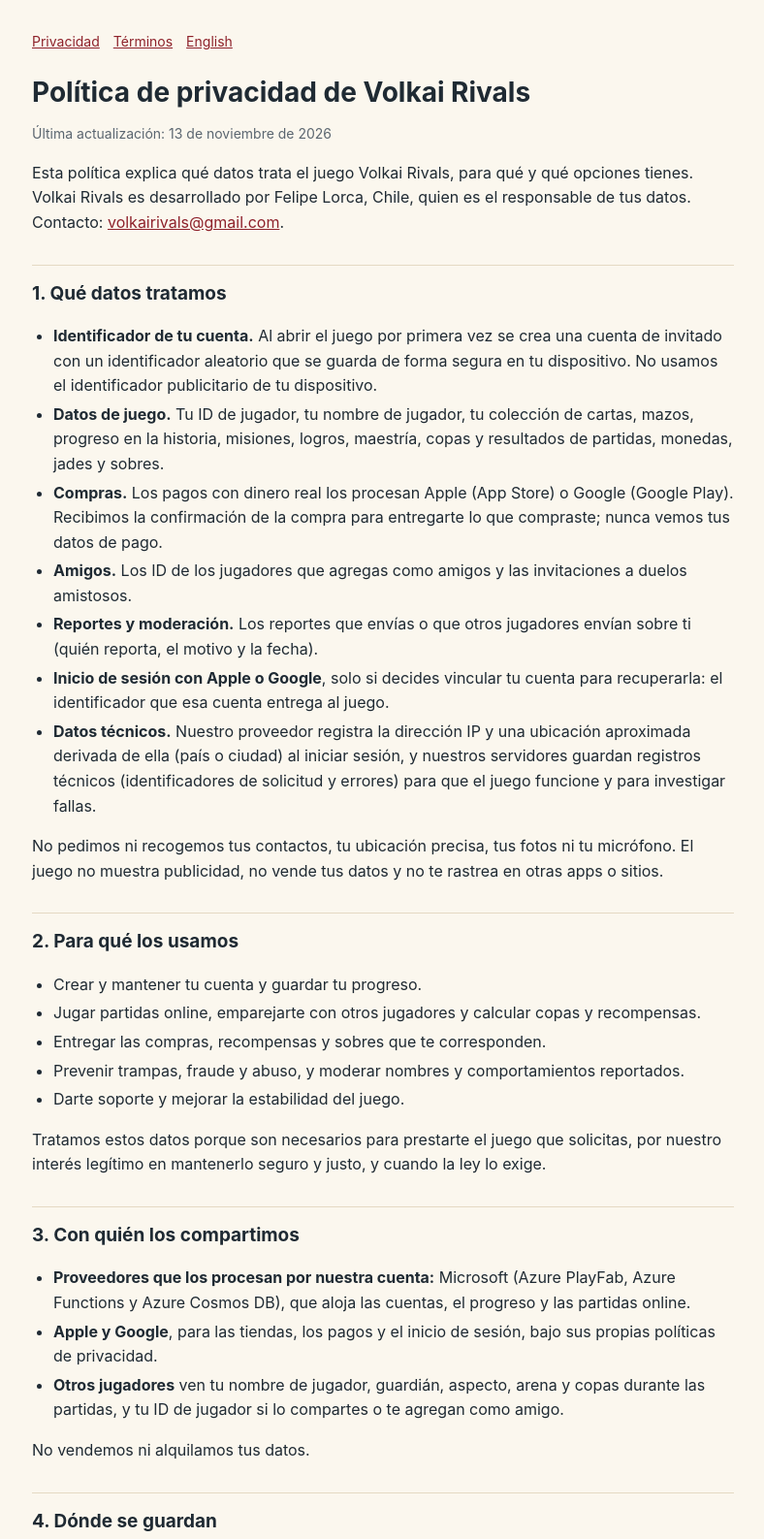
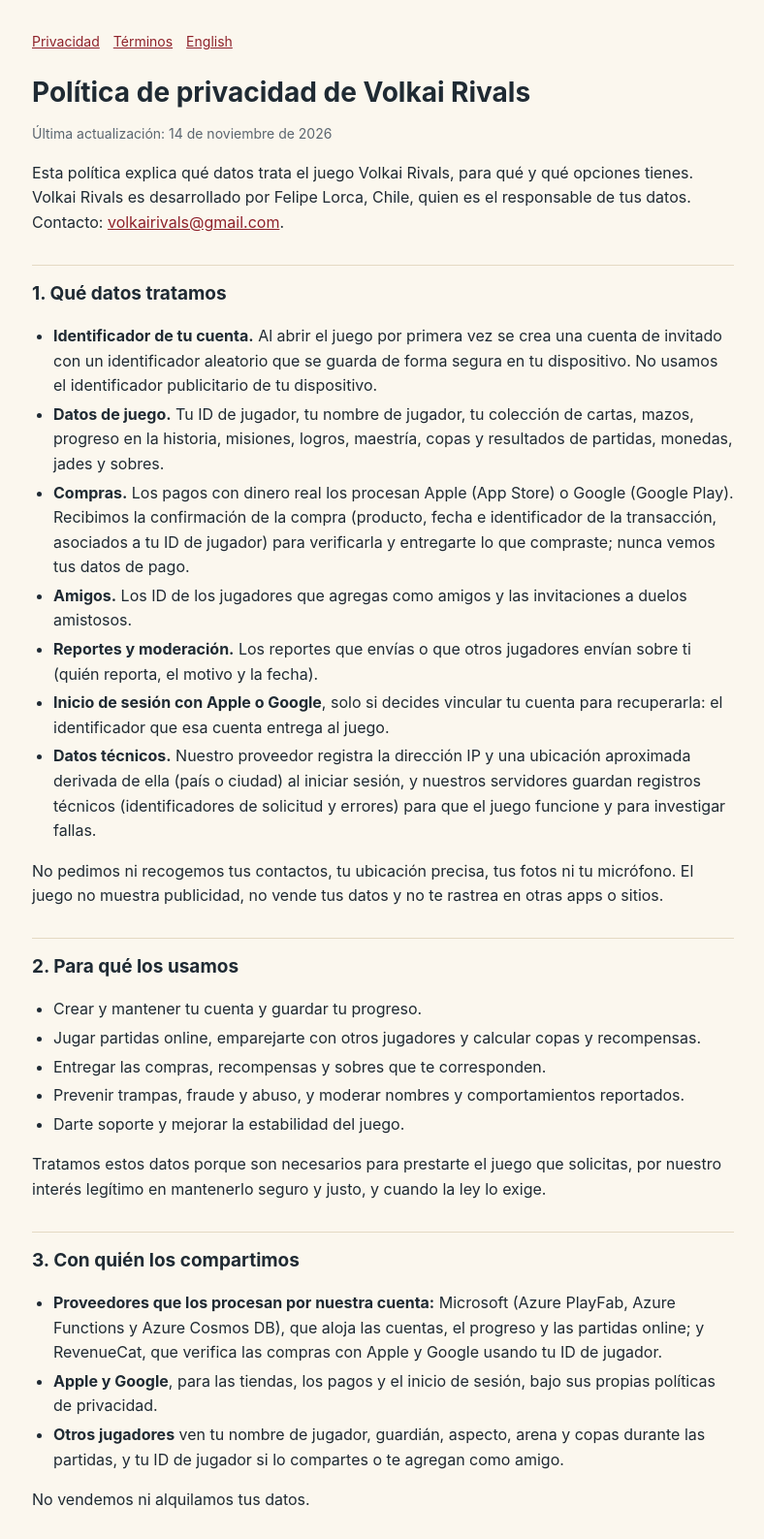
Before and after one commit to volkairivals/volkairivals.github.io, a plain HTML site: page privacidad.html in a window 1280 px wide. Shown: the top 1587 px of the page at 97% size, without its empty margins (245-1033 px from the left). Drawn offline with Linux system fonts and the light colour scheme.

Commit message:
Privacy policy: RevenueCat verifies purchases (processor), purchase data detail

```diff
--- a/privacidad.html
+++ b/privacidad.html
@@ -21,14 +21,14 @@ nav { display: flex; gap: 14px; flex-wrap: wrap; margin-bottom: 24px; font-size:
 <nav><a href="privacidad.html">Privacidad</a><a href="terminos.html">Términos</a><a href="privacy.html">English</a></nav>
 
 <h1>Política de privacidad de Volkai Rivals</h1>
-<p class="muted">Última actualización: 13 de noviembre de 2026</p>
+<p class="muted">Última actualización: 14 de noviembre de 2026</p>
 <p>Esta política explica qué datos trata el juego Volkai Rivals, para qué y qué opciones tienes. Volkai Rivals es desarrollado por Felipe Lorca, Chile, quien es el responsable de tus datos. Contacto: <a href="mailto:volkairivals@gmail.com">volkairivals@gmail.com</a>.</p>
 
 <h2>1. Qué datos tratamos</h2>
 <ul>
 <li><b>Identificador de tu cuenta.</b> Al abrir el juego por primera vez se crea una cuenta de invitado con un identificador aleatorio que se guarda de forma segura en tu dispositivo. No usamos el identificador publicitario de tu dispositivo.</li>
 <li><b>Datos de juego.</b> Tu ID de jugador, tu nombre de jugador, tu colección de cartas, mazos, progreso en la historia, misiones, logros, maestría, copas y resultados de partidas, monedas, jades y sobres.</li>
-<li><b>Compras.</b> Los pagos con dinero real los procesan Apple (App Store) o Google (Google Play). Recibimos la confirmación de la compra para entregarte lo que compraste; nunca vemos tus datos de pago.</li>
+<li><b>Compras.</b> Los pagos con dinero real los procesan Apple (App Store) o Google (Google Play). Recibimos la confirmación de la compra (producto, fecha e identificador de la transacción, asociados a tu ID de jugador) para verificarla y entregarte lo que compraste; nunca vemos tus datos de pago.</li>
 <li><b>Amigos.</b> Los ID de los jugadores que agregas como amigos y las invitaciones a duelos amistosos.</li>
 <li><b>Reportes y moderación.</b> Los reportes que envías o que otros jugadores envían sobre ti (quién reporta, el motivo y la fecha).</li>
 <li><b>Inicio de sesión con Apple o Google</b>, solo si decides vincular tu cuenta para recuperarla: el identificador que esa cuenta entrega al juego.</li>
@@ -48,7 +48,7 @@ nav { display: flex; gap: 14px; flex-wrap: wrap; margin-bottom: 24px; font-size:
 
 <h2>3. Con quién los compartimos</h2>
 <ul>
-<li><b>Proveedores que los procesan por nuestra cuenta:</b> Microsoft (Azure PlayFab, Azure Functions y Azure Cosmos DB), que aloja las cuentas, el progreso y las partidas online.</li>
+<li><b>Proveedores que los procesan por nuestra cuenta:</b> Microsoft (Azure PlayFab, Azure Functions y Azure Cosmos DB), que aloja las cuentas, el progreso y las partidas online; y RevenueCat, que verifica las compras con Apple y Google usando tu ID de jugador.</li>
 <li><b>Apple y Google</b>, para las tiendas, los pagos y el inicio de sesión, bajo sus propias políticas de privacidad.</li>
 <li><b>Otros jugadores</b> ven tu nombre de jugador, guardián, aspecto, arena y copas durante las partidas, y tu ID de jugador si lo compartes o te agregan como amigo.</li>
 </ul>
```
Also changed, not shown: privacy.html (+3 -3 lines).
